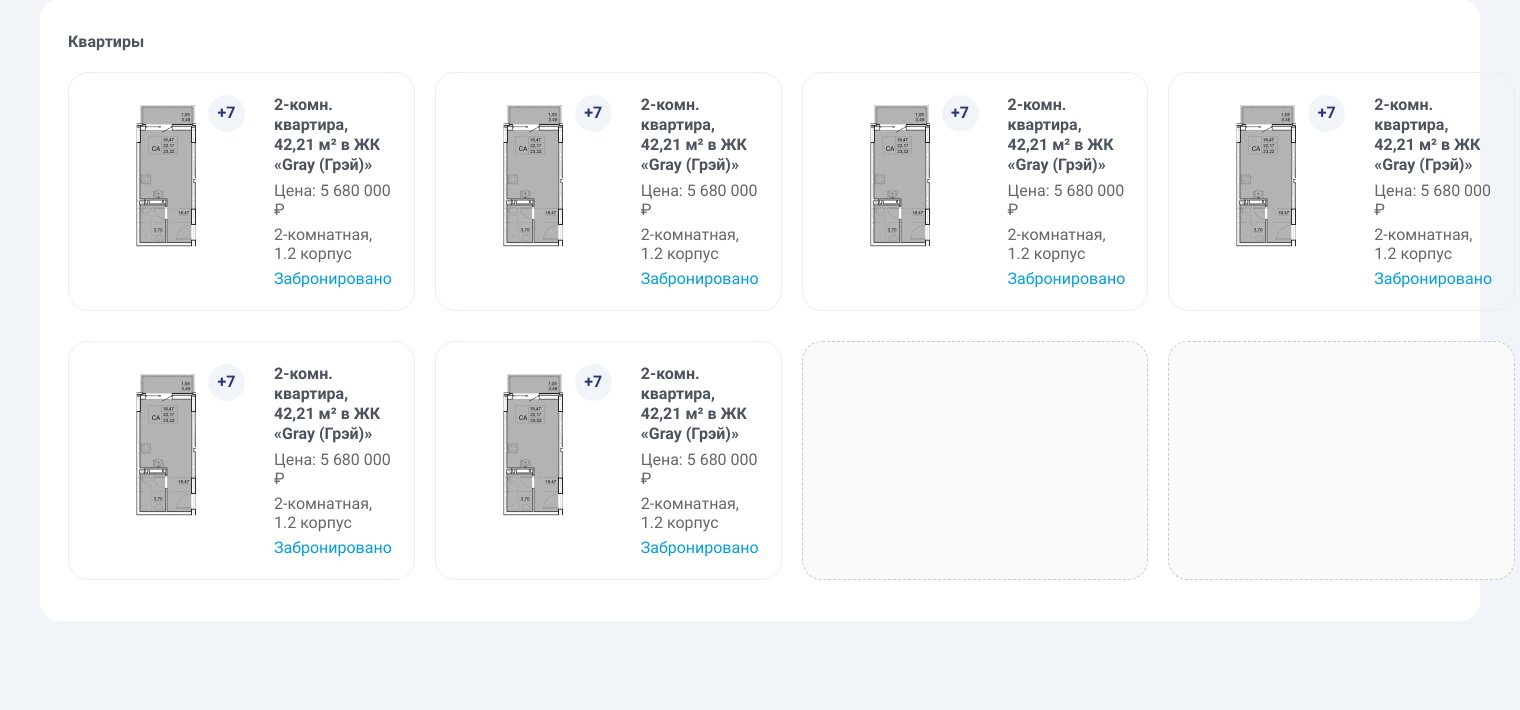
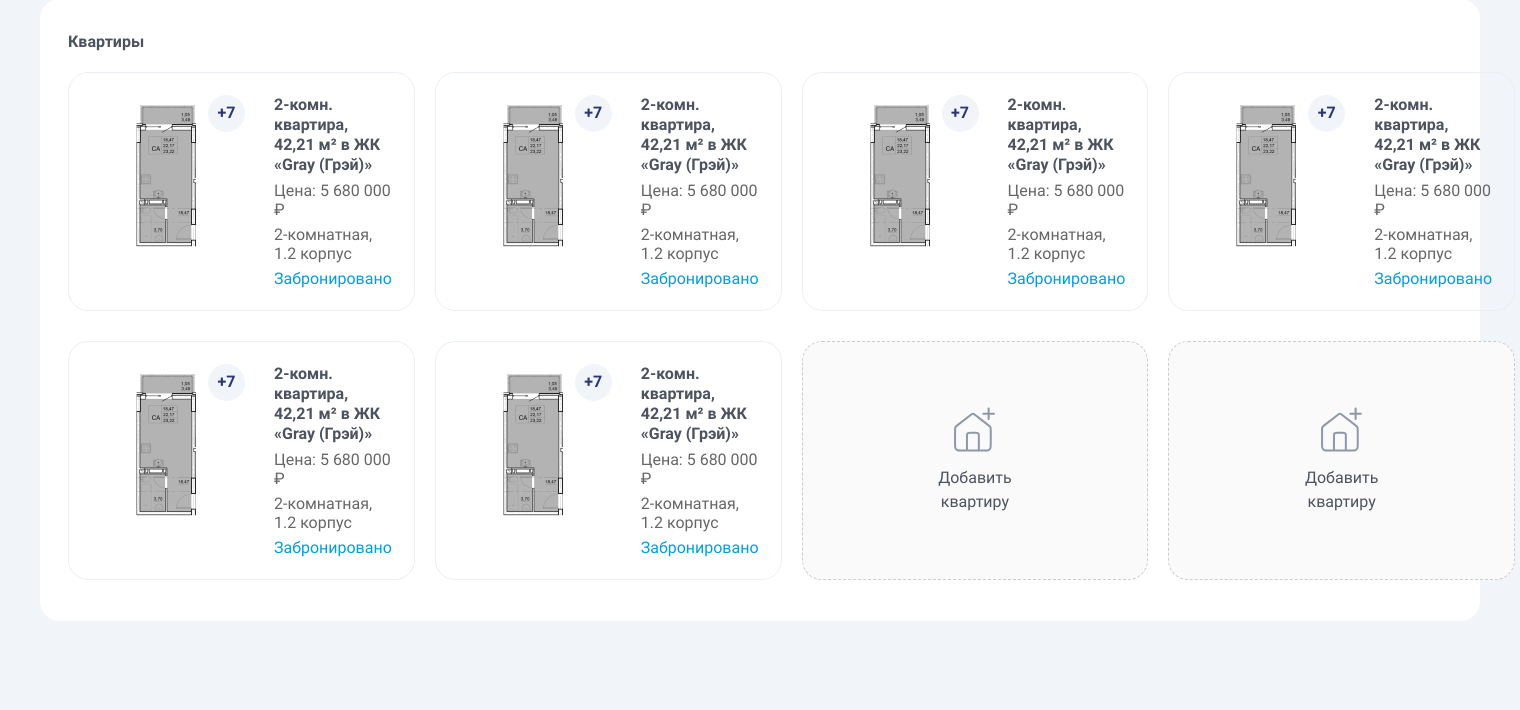
Before and after one commit to AndreyDevWork/zastroy, a Yii app: template views/site/edit-category.php in a window 1520 px wide. Shown: the part 1630-2340 px from the top of the page. Run offline with PHP 8.4 and a stand-in for Yii, Linux system fonts and the light colour scheme; the template is opened without the code that fills it, so the values that code supplies are empty; form fields are guessed from the names that the template uses; some libraries are stand-ins or nearby versions.

Commit message:
editCategory

```diff
--- a/views/site/edit-category.php
+++ b/views/site/edit-category.php
@@ -191,11 +191,13 @@ use yii\bootstrap5\Html;
                     <?php
                 }
                 ?>
-                <div class="rooms__card rooms__take">
-
+                <div class="rooms__card rooms__add">
+                    <img src="<?= $baseUrl ?>/img/icon-svg/create-room.svg" alt="create" class="rooms__icon-create">
+                    <div class="rooms__create-title titl12">Добавить квартиру</div>
                 </div>
-                <div class="rooms__card rooms__take">
-
+                <div class="rooms__card rooms__add">
+                    <img src="<?= $baseUrl ?>/img/icon-svg/create-room.svg" alt="create" class="rooms__icon-create">
+                    <div class="rooms__create-title titl12">Добавить квартиру</div>
                 </div>
             </div>
         </div>
--- a/web/css/import.css
+++ b/web/css/import.css
@@ -1765,9 +1765,20 @@ body .container {
 .rooms__book {
   color: #009FE3;
 }
-.rooms__take {
+.rooms__add {
   border: 1px dashed #CCC;
   background: #FAFAFA;
+  display: flex;
+  row-gap: 14px;
+  flex-direction: column;
+  align-items: center;
+  justify-content: center;
+  cursor: pointer;
+}
+.rooms__create-title {
+  width: 94px;
+  text-align: center;
+  color: #4C535F;
 }
 
 .edit-category {
```
Also changed, not shown: web/css/blocks/rooms/rooms.scss (+12 -1 lines), web/img/icon-svg/create-room.svg (added), 1 other file.
